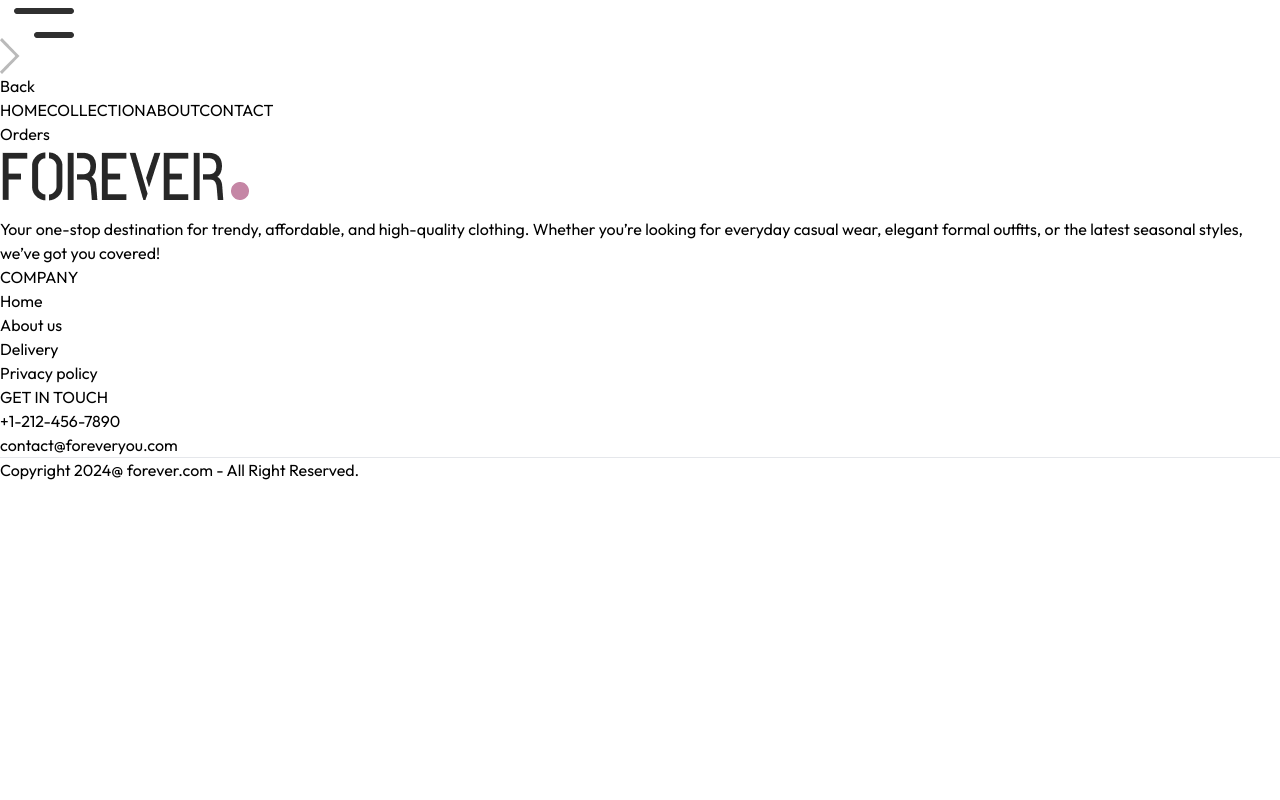
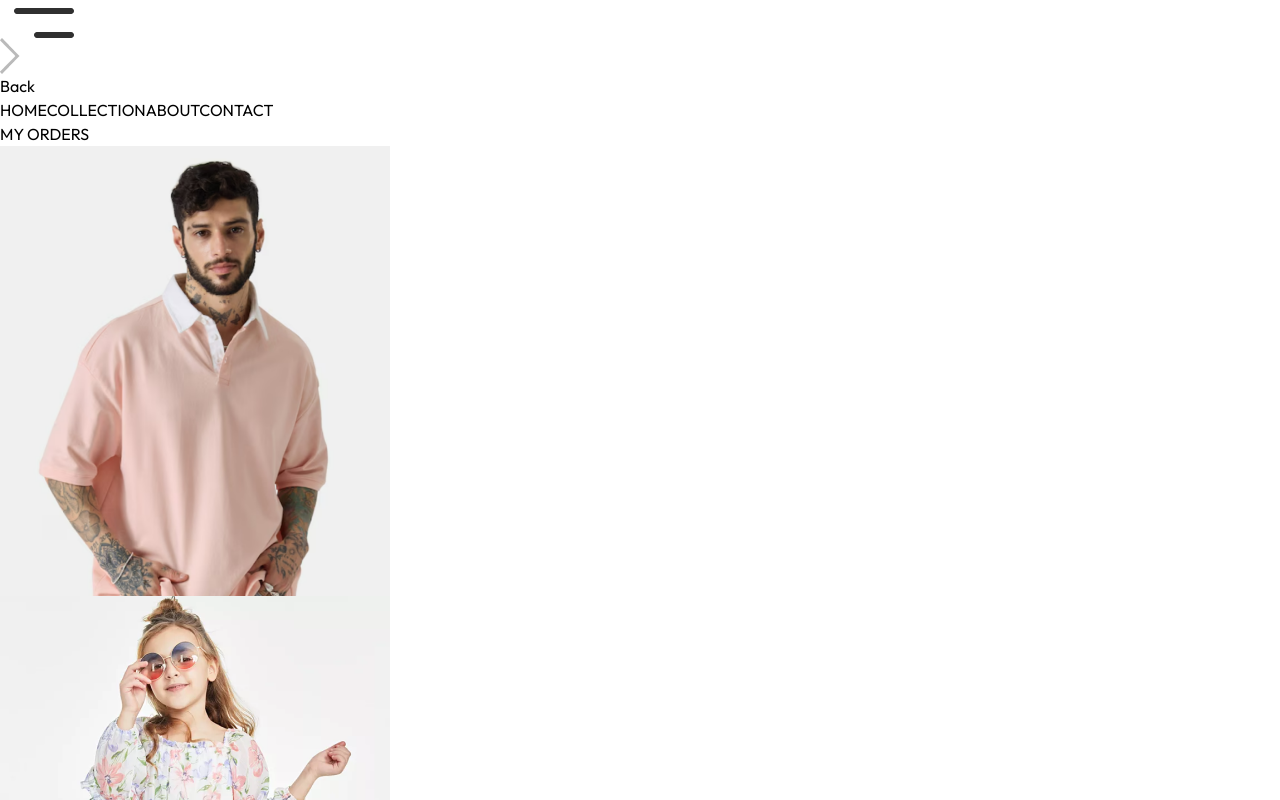
Before and after one commit to sriram687/impact_maker, a React (Vite) app in the folder frontend/: page /orders in a window 1280 px wide. Shown: the part 400-1200 px from the top of the page. Before the commit the page ends 882 px from the top, so only its background shows below. Built offline with nearby package versions, Linux system fonts and the light colour scheme.

Commit message:
created the orders

```diff
--- a/frontend/src/components/CartTotal.jsx
+++ b/frontend/src/components/CartTotal.jsx
@@ -47,7 +47,7 @@
 //                 <div className="flex justify-between">
 //                     <p>Subtotal:</p>
 //                     <p>{currency} {getCartAmount()}.00</p>
-//                 </div>
+//                 </div>l
 //                 <hr />
 //                 <div className="flex justify-between">
 //                     <p>Shipping Fee:</p>
--- a/frontend/src/context/ShopContext.jsx
+++ b/frontend/src/context/ShopContext.jsx
@@ -106,6 +106,7 @@
 import { createContext, useState } from "react";
 import { products } from "../assets/assets";
 import { toast } from "react-toastify";
+import { useNavigate } from "react-router-dom";
 
 export const ShopContext = createContext();
 
@@ -116,6 +117,7 @@
     const [search, setSearch] = useState('');
     const [showSearch, setShowSearch] = useState(false);
     const [cartItems, setCartItems] = useState({});
+    const navigate = useNavigate();
 
     const addToCart = (itemId, size) => {
         if (!size) {
@@ -190,7 +192,7 @@
         addToCart,
         getCartCount,
         updateQuantity,
-        getCartAmount,
+        getCartAmount,navigate
     };
 
     return (
--- a/frontend/src/pages/Cart.jsx
+++ b/frontend/src/pages/Cart.jsx
@@ -84,9 +84,9 @@
 import { useNavigate } from 'react-router-dom';
 
 const Cart = () => {
-  const { products, currency, cartItems, updateQuantity } = useContext(ShopContext);
+  const { products, currency, cartItems, updateQuantity,navigate } = useContext(ShopContext);
   const [cartData, setCartData] = useState([]);
-  const navigate = useNavigate();
+  // const navigate = useNavigate();
 
   useEffect(() => {
     console.log("cartItems from context:", cartItems);
@@ -166,7 +166,7 @@
           <div className="w-full text-end">
             <button
               onClick={() => navigate('/place-order')}
-              className="bg-red-500 hover:bg-red-600 text-white px-4 py-2 rounded"
+              className="bg-black text-white text-sm my-8 px-8 py-3"
             >
               Place Order
             </button>
--- a/frontend/src/pages/Orders.jsx
+++ b/frontend/src/pages/Orders.jsx
@@ -1,8 +1,27 @@
-import React from 'react'
+import React, { useContext } from 'react'
+import { ShopContext } from '../context/ShopContext'
+import Title from '../components/Title';
 
 const Orders = () => {
+  const {products, currency } = useContext(ShopContext);
   return (
-    <div>Orders</div>
+    <div className='border-t pt-16  '>
+      <div className='text-2xl'>
+        <Title text1={'MY'} text2={'ORDERS'}/>
+      </div>
+      <div>
+        {
+          products.slice(1,4).map((item,index)=>(
+            <div key={index} className='py-4 border-t border-b text-gray-700 flex flex-col md:flex-row md:items-center md:justify-between gap-4'>
+              <div className='flex items-start gap-6 text-sm'>
+                <img className='w-16 sm:w-20' src={item.image[0]} alt=''/>
+
+              </div>
+            </div>
+          ))
+        }
+      </div>
+    </div>
   )
 }
 
--- a/frontend/src/pages/PlaceOrder.jsx
+++ b/frontend/src/pages/PlaceOrder.jsx
@@ -1,10 +1,14 @@
-import React, { useState } from 'react';
+import React, { useContext, useState } from 'react';
 import Title from '../components/Title';
 import CartTotal from '../components/CartTotal';
 import { assets } from '../assets/assets';
+import { ShopContext } from '../context/ShopContext';
 
 const PlaceOrder = () => {
   const [method, setMethod] = useState('cod');
+
+  const   {navigate} =useContext(ShopContext);
+
 
   return (
     <div className="flex flex-col sm:flex-row justify-between gap-4 pt-5 sm:pt-14 min-h-[80vh] border-t">
@@ -102,16 +106,20 @@
                 method === 'stripe' ? 'border-blue-500 bg-blue-50' : ''
               }`}
             >
+
               <img className="h-5 mx-4" src={assets.stripe_logo} alt="Stripe Logo" />
             </div>
             <div
               onClick={() => setMethod('cod')}
               className={`flex items-center gap-3 border p-3 px-4 cursor-pointer hover:shadow-md ${
-                method === 'cod' ? 'border-blue-500 bg-blue-50' : ''
+                method === 'cod' ? 'bg-green-400' : ''
               }`}
             >
               <p className="text-gray-500 text-sm font-medium mx-4">CASH ON DELIVERY</p>
             </div>
+          </div>
+          <div className='w-full text-end mt-8'>
+           <button onClick={()=>navigate('/orders') } className='bg-black text-white px-16 py-3 text-sm'>PLACE ORDER</button>
           </div>
         </div>
       </div>
```
